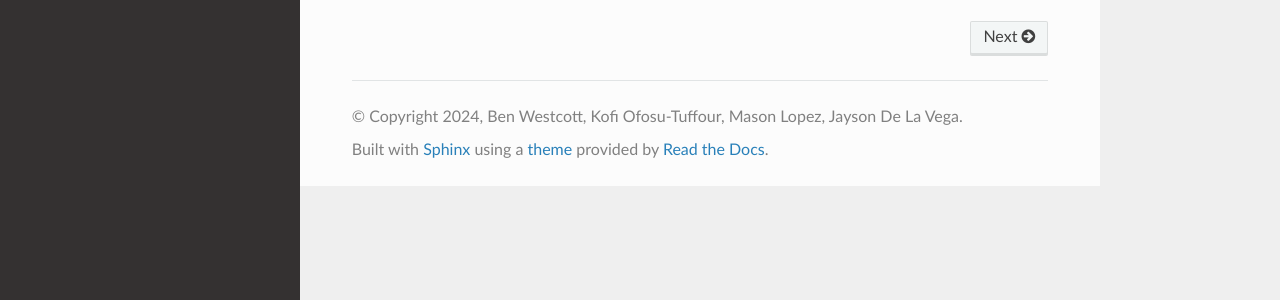
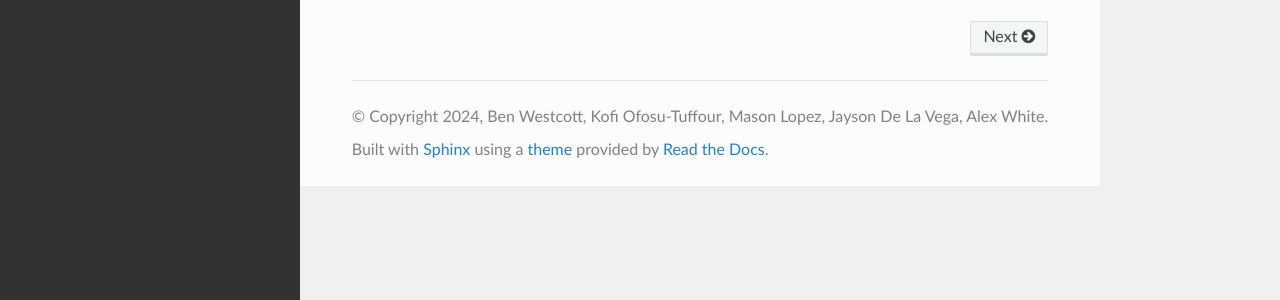
Before and after one commit to BIST-Research/batbot, a Sphinx documentation site: the page built from doc/source/index.rst, in a window 1280 px wide. Shown: the part 387-687 px from the top of the page. Built offline with Sphinx 7.4.7 and the Read the Docs theme 3.1.0, drawn with Linux system fonts in a browser that asks for light colours.

Commit message:
documentation

```diff
--- a/doc/source/conf.py
+++ b/doc/source/conf.py
@@ -10,8 +10,8 @@ import sys
 from pathlib import Path
 
 project = 'batbot'
-copyright = '2024, Ben Westcott, Kofi Ofosu-Tuffour, Mason Lopez, Jayson De La Vega'
-author = 'Ben Westcott, Kofi Ofosu-Tuffour, Mason Lopez, Jayson De La Vega'
+copyright = '2024, Ben Westcott, Kofi Ofosu-Tuffour, Mason Lopez, Jayson De La Vega, Alex White'
+author = 'Ben Westcott, Kofi Ofosu-Tuffour, Mason Lopez, Jayson De La Vega, Alex White'
 
 # -- General configuration ---------------------------------------------------
 # https://www.sphinx-doc.org/en/master/usage/configuration.html#general-configuration
```
